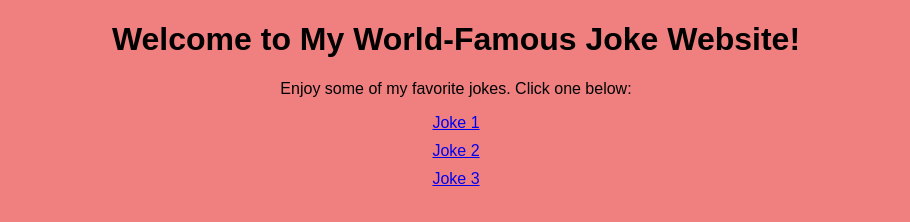
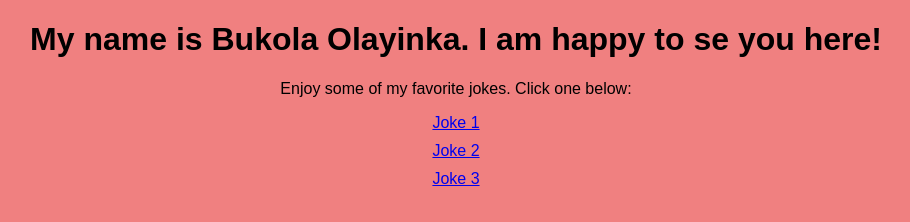
Before and after one commit to bukolaolayinka53-bit/final-website, a plain HTML site: page index.html in a window 1280 px wide. Shown: the whole page, without its empty margins (184-1094 px from the left). Drawn offline with Linux system fonts and the light colour scheme.

Commit message:
index.html was changed for demo.

```diff
--- a/index.html
+++ b/index.html
@@ -23,7 +23,7 @@
     </style>
 </head>
 <body>
-    <h1>Welcome to My World-Famous Joke Website!</h1>
+    <h1>My name is Bukola Olayinka. I am happy to se you here!</h1>
     <p>Enjoy some of my favorite jokes. Click one below:</p>
 
     <ul>
```
